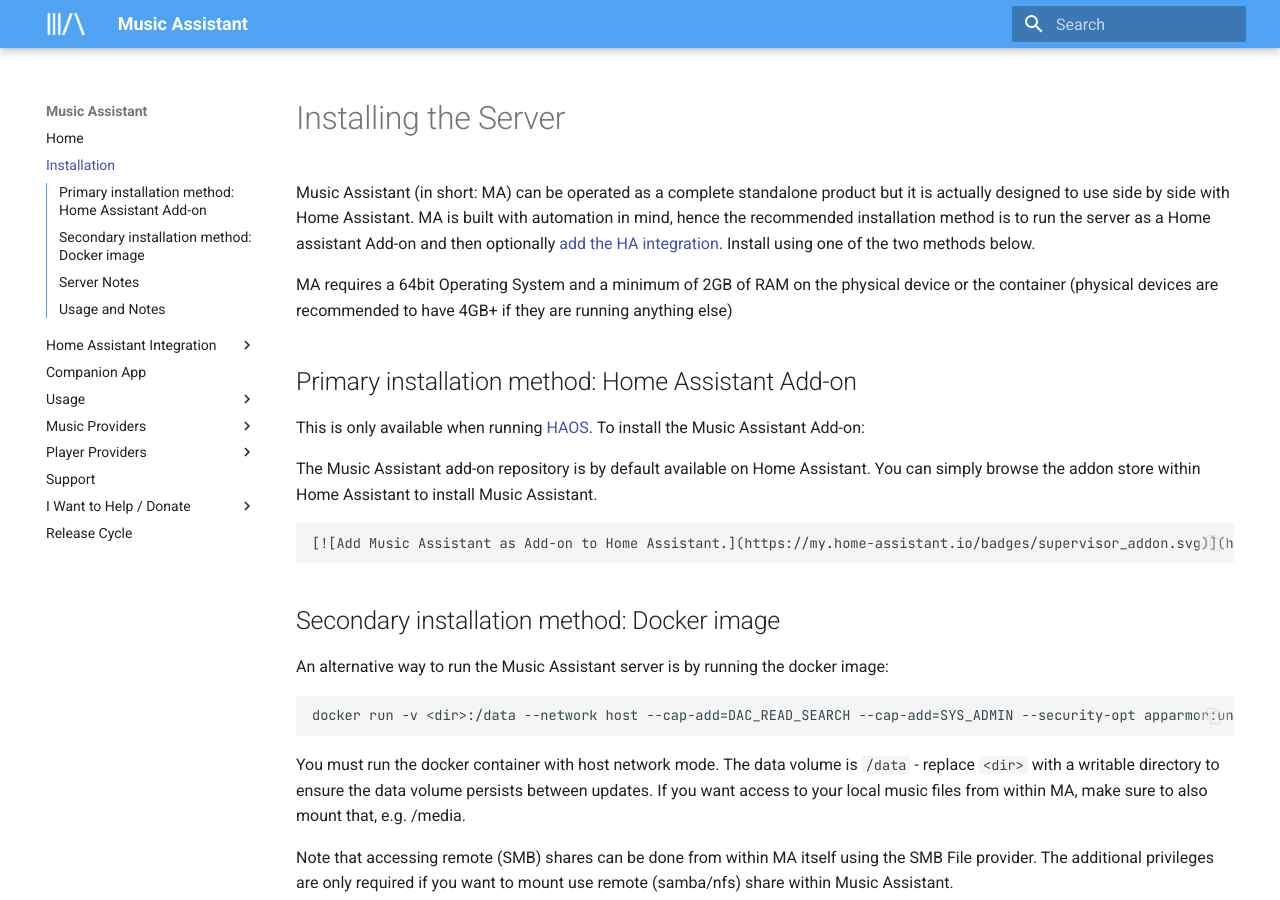
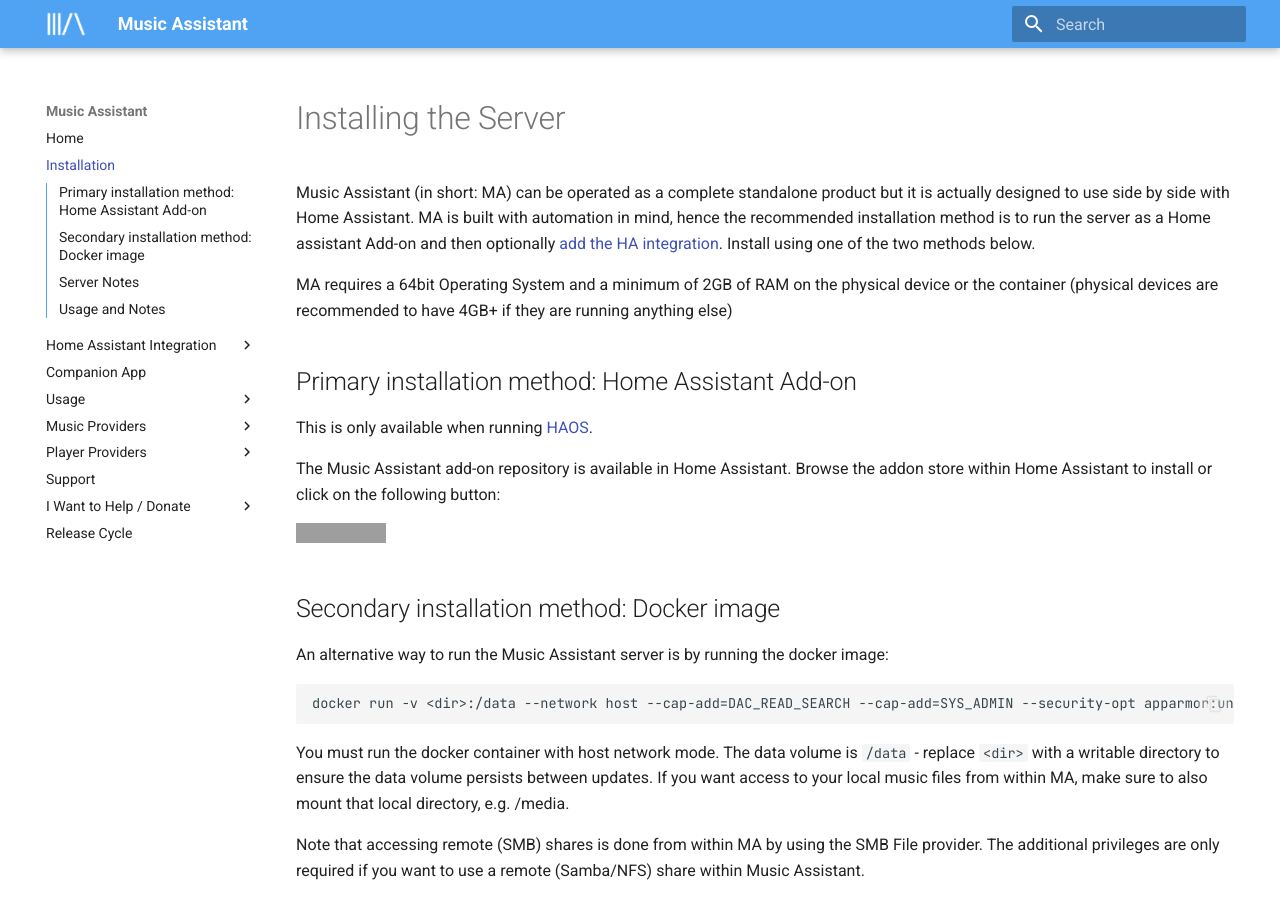
Before and after one commit to pwbriggs/music-assistant.github.io, an MkDocs documentation site: the page built from docs/installation.md, in a window 1280 px wide and 900 px high. Built offline with MkDocs 1.6.1 and Material for MkDocs 9.7.7, drawn with Linux system fonts in a browser that asks for light colours; grey boxes are pictures that could not be loaded.

Commit message:
Fix typos

````diff
--- a/docs/installation.md
+++ b/docs/installation.md
@@ -12,12 +12,11 @@
 
 ## Primary installation method: Home Assistant Add-on
 
-This is only available when running [HAOS](https://developers.home-assistant.io/docs/operating-system/). To install the Music Assistant Add-on:
+This is only available when running [HAOS](https://developers.home-assistant.io/docs/operating-system/).
 
-The Music Assistant add-on repository is by default available on Home Assistant.
-You can simply browse the addon store within Home Assistant to install Music Assistant.
+The Music Assistant add-on repository is available in Home Assistant. Browse the addon store within Home Assistant to install or click on the following button:
 
-    [![Add Music Assistant as Add-on to Home Assistant.](https://my.home-assistant.io/badges/supervisor_addon.svg)](https://my.home-assistant.io/redirect/supervisor_addon/?addon=d5369777_music_assistant&repository_url=https%3A%2F%2Fgithub.com%2Fmusic-assistant%2Fhome-assistant-addon)
+[![Add Music Assistant as an Add-on to Home Assistant.](https://my.home-assistant.io/badges/supervisor_addon.svg)](https://my.home-assistant.io/redirect/supervisor_addon/?addon=d5369777_music_assistant&repository_url=https%3A%2F%2Fgithub.com%2Fmusic-assistant%2Fhome-assistant-addon)
 
 
 ## Secondary installation method: Docker image
@@ -28,10 +27,10 @@
 docker run -v <dir>:/data --network host --cap-add=DAC_READ_SEARCH --cap-add=SYS_ADMIN --security-opt apparmor:unconfined ghcr.io/music-assistant/server
 ```
 
-You must run the docker container with host network mode. The data volume is `/data` - replace `<dir>` with a writable directory to ensure the data volume persists between updates. If you want access to your local music files from within MA, make sure to also mount that, e.g. /media.
+You must run the docker container with host network mode. The data volume is `/data` - replace `<dir>` with a writable directory to ensure the data volume persists between updates. If you want access to your local music files from within MA, make sure to also mount that local directory, e.g. /media.
 
-Note that accessing remote (SMB) shares can be done from within MA itself using the SMB File provider.
-The additional privileges are only required if you want to mount use remote (samba/nfs) share within Music Assistant.
+Note that accessing remote (SMB) shares is done from within MA by using the SMB File provider.
+The additional privileges are only required if you want to use a remote (Samba/NFS) share within Music Assistant.
 
 Docker compose:
 
````
